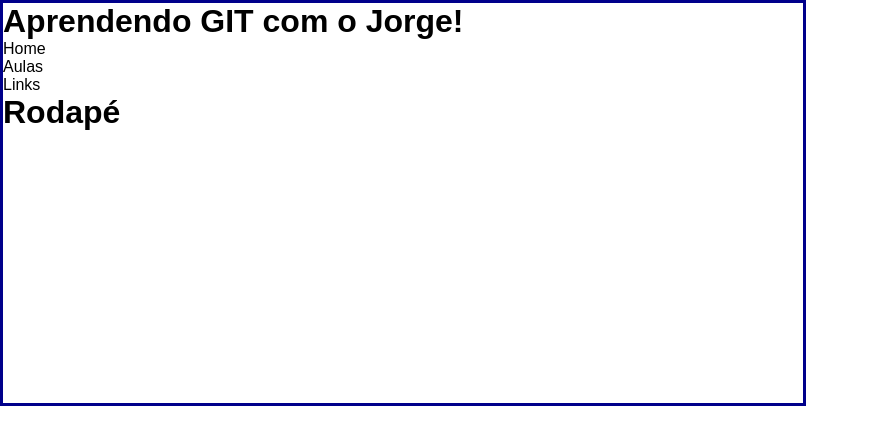
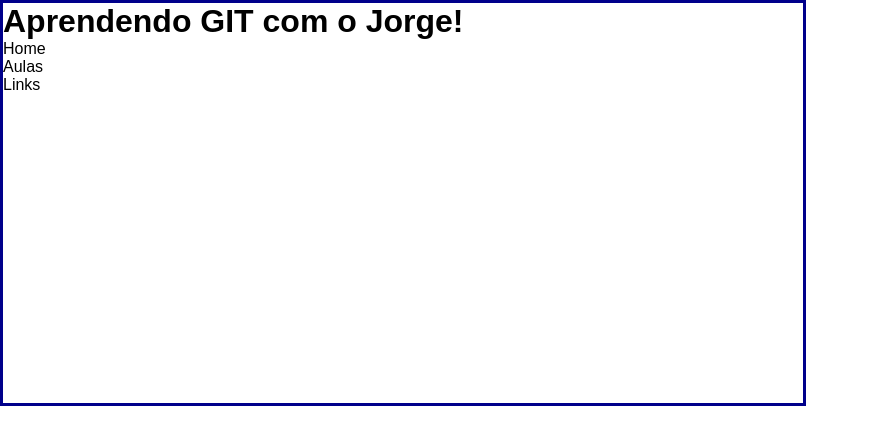
Before and after one commit to fernandasilva152/ADSIntroduct, a plain HTML site: page index.html in a window 1280 px wide. Shown: the whole page, without its empty margins (0-869 px from the left). Drawn offline with Linux system fonts and the light colour scheme.

Commit message:
Revert "footer created"
This reverts commit 7252f96965cab00d111262c672f04d26b897d1c6.

```diff
--- a/index.html
+++ b/index.html
@@ -21,9 +21,6 @@
                 <li>Links</li>
             </ul>
         </nav>
-        <footer>
-            <h1>Rodapé</h1>
-        </footer>
     </div>
 </body>
 </html>
```
